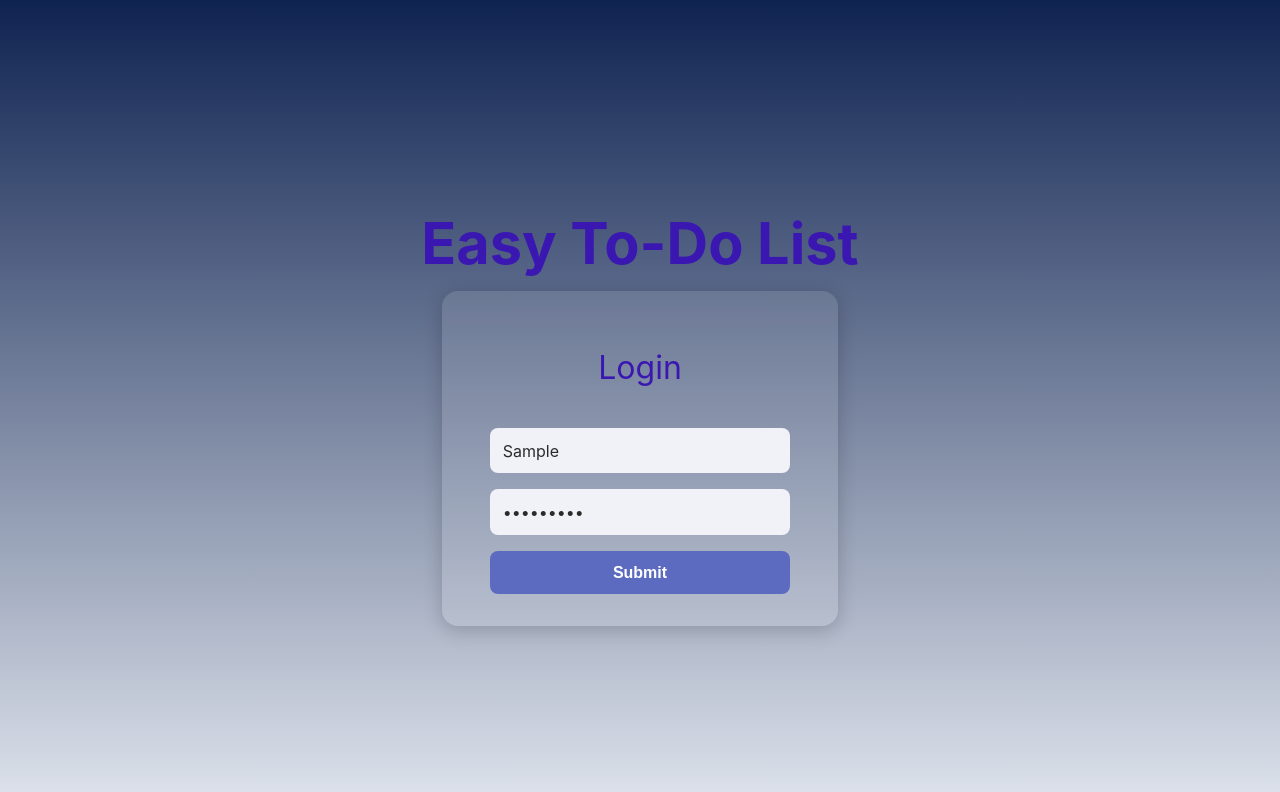
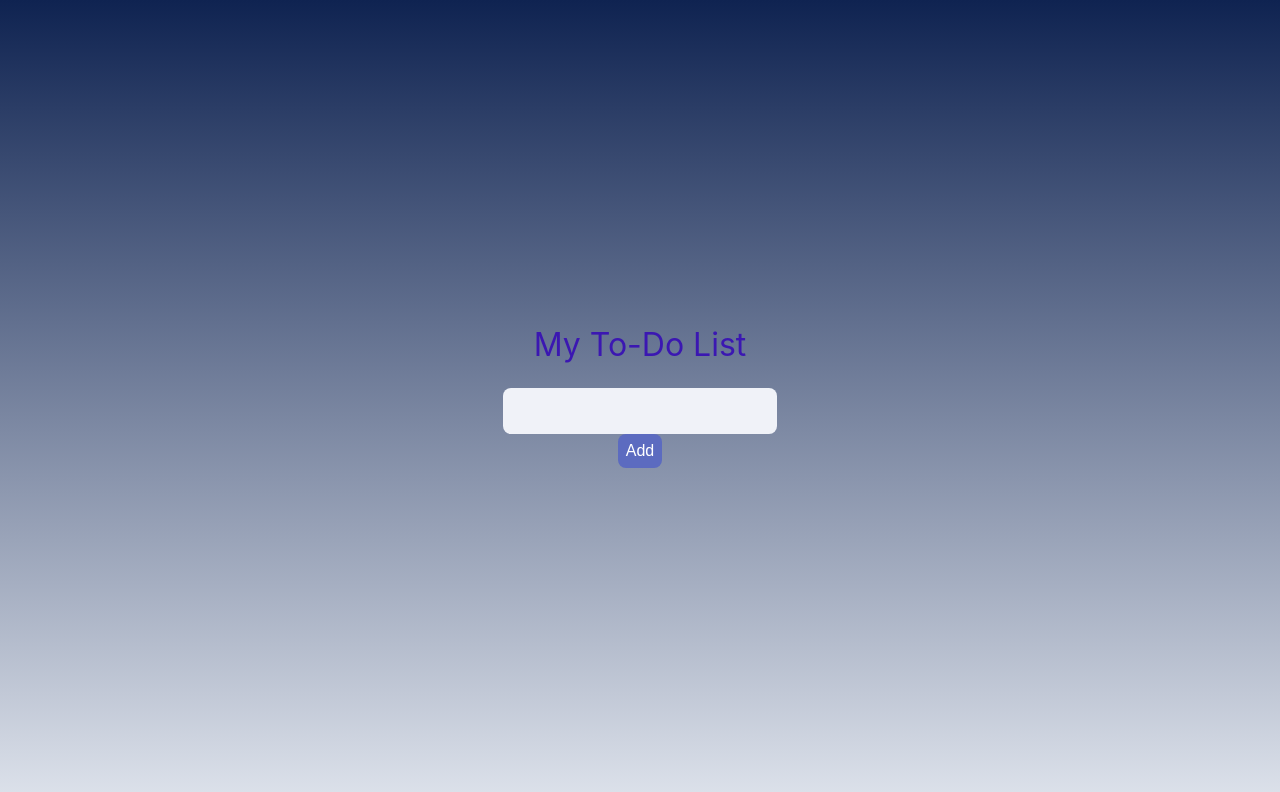
Before and after one commit to aarushikulkarni/to-do, a React app: page / in a window 1280 px wide. Both pictures are taken after typing "Sample", "Sample123" into the empty fields and a click on the button "Submit". Shown: the top 792 px of the page. Built offline with nearby package versions, Linux system fonts and the light colour scheme; the HTML template or start-up script is replaced by a standard one.

Commit message:
added todo page when logged in

```diff
--- a/src/App.css
+++ b/src/App.css
@@ -92,3 +92,32 @@ body {
   width: 100%;
   box-sizing: border-box;
 }
+
+.add-todo {
+  padding: 0.8rem;
+  border: none;
+  border-radius: 0.5rem;
+  font-size: 1rem;
+  font-family: "Inter", sans-serif;
+  background-color: #f0f2f8;
+  color: #2b2b2b;
+  outline: none;
+  transition: box-shadow 0.2s ease, background-color 0.2s ease;
+}
+
+.add-todo:focus{
+  box-shadow: 0 0 0 2px #5c6bc0;
+  background-color: #fff;
+}
+
+.add-button {
+  padding: 0.5rem;
+  background-color: #5c6bc0;
+  border: none;
+  color: white;
+  border-radius: 0.5rem;
+  font-size: 1rem;
+  font-weight: 400;
+  cursor: pointer;
+  transition: background-color 0.2s ease;
+}
--- a/src/App.jsx
+++ b/src/App.jsx
@@ -1,5 +1,6 @@
 import { useState } from "react"
 import LoginPage from "./LoginPage.jsx"
+import ToDoPage from "./ToDoPage.jsx"
 import './App.css';
 
 const App = () => {
@@ -7,7 +8,11 @@ const App = () => {
 
   return (
     <div>
-      <LoginPage onLogin={() => setLoggedIn(true)}/>
+      {loggedIn ? (
+        <ToDoPage />
+      ) : (
+        <LoginPage onLogin={() => setLoggedIn(true)}/>
+      )}
     </div>
   );
 };
--- a/src/ToDoPage.jsx
+++ b/src/ToDoPage.jsx
@@ -1,3 +1,50 @@
 import { useState } from "react";
 
-const ToDoPage = ({ onLogin }) => {}
+const ToDoPage = ({ onLogin }) => {
+    const[todos, setTodos] = useState([]);
+    const[input, setInput] = useState("");
+
+    const addTodo = () => {
+        if (input.trim() === "") return;
+        setTodos([...todos, { text: input, completed: false }]);
+        setInput("");
+    };
+
+    const toggleTodo = (index) => {
+        const newTodos = [...todos];
+        newTodos[index].completed = !newTodos[index].completed;
+        setTodos(newTodos);
+    };
+
+    const deleteTodo = (index) => {
+        const newTodos = [...todos];
+        newTodos.splice(index, 1);
+        setTodos(newTodos);
+    };
+
+    return (
+        <div className="content">
+            <h2> My To-Do List</h2>
+            <input className = "add-todo"
+                type = "text"
+                value = {input}
+                onChange = {(e) => setInput(e.target.value)}
+            />
+            <button className="add-button" onClick={addTodo}>Add</button>
+            <ul>
+                {todos.map((todo, idx) => (
+                    <li key={idx}>
+                        <span
+                            onClick={() => toggleTodo(idx)}
+                            style={{ textDecoration: todo.completed ? "line-through" : ""}}
+                        > {todo.text}
+                        </span>
+                        <button onClick={() => deleteTodo(idx)}>Delete</button>
+                    </li>
+                ))}
+            </ul>
+        </div>
+    );
+};
+
+export default ToDoPage;
```
